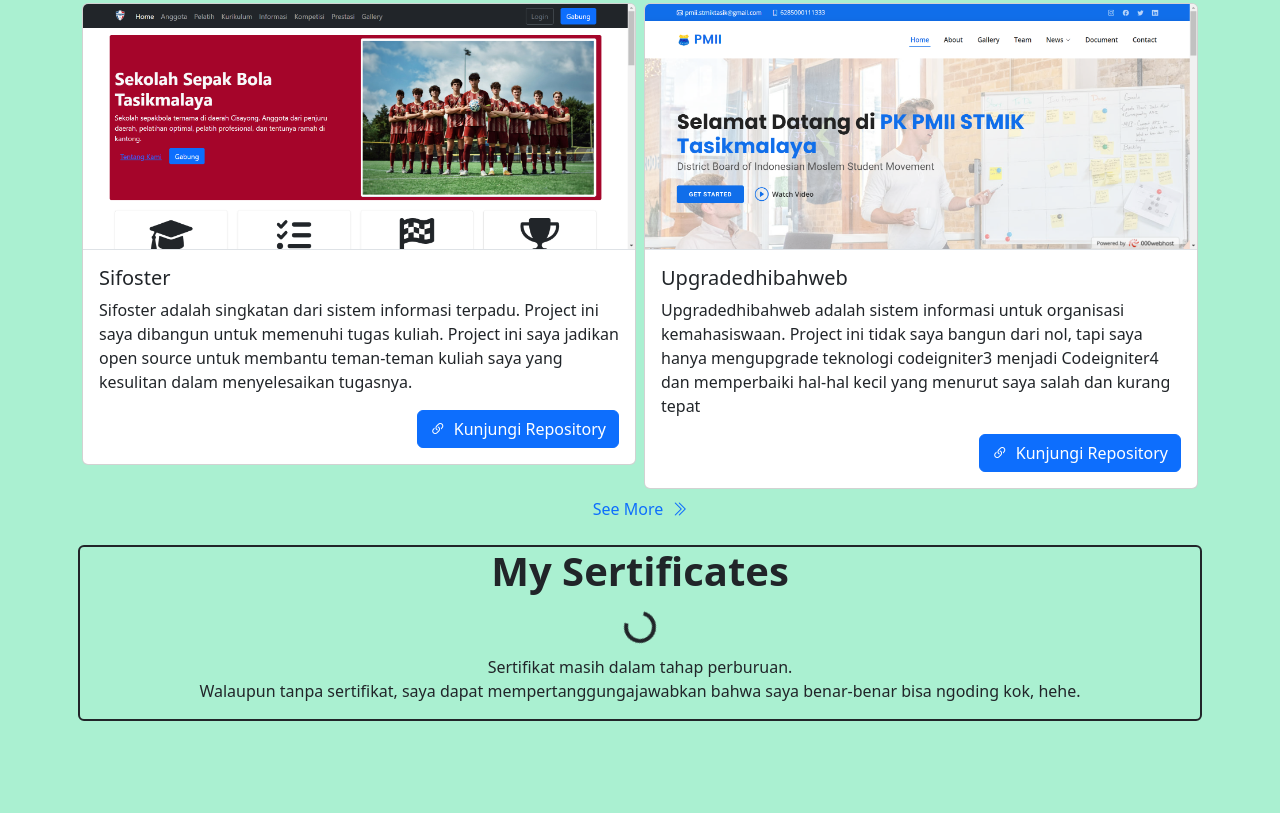
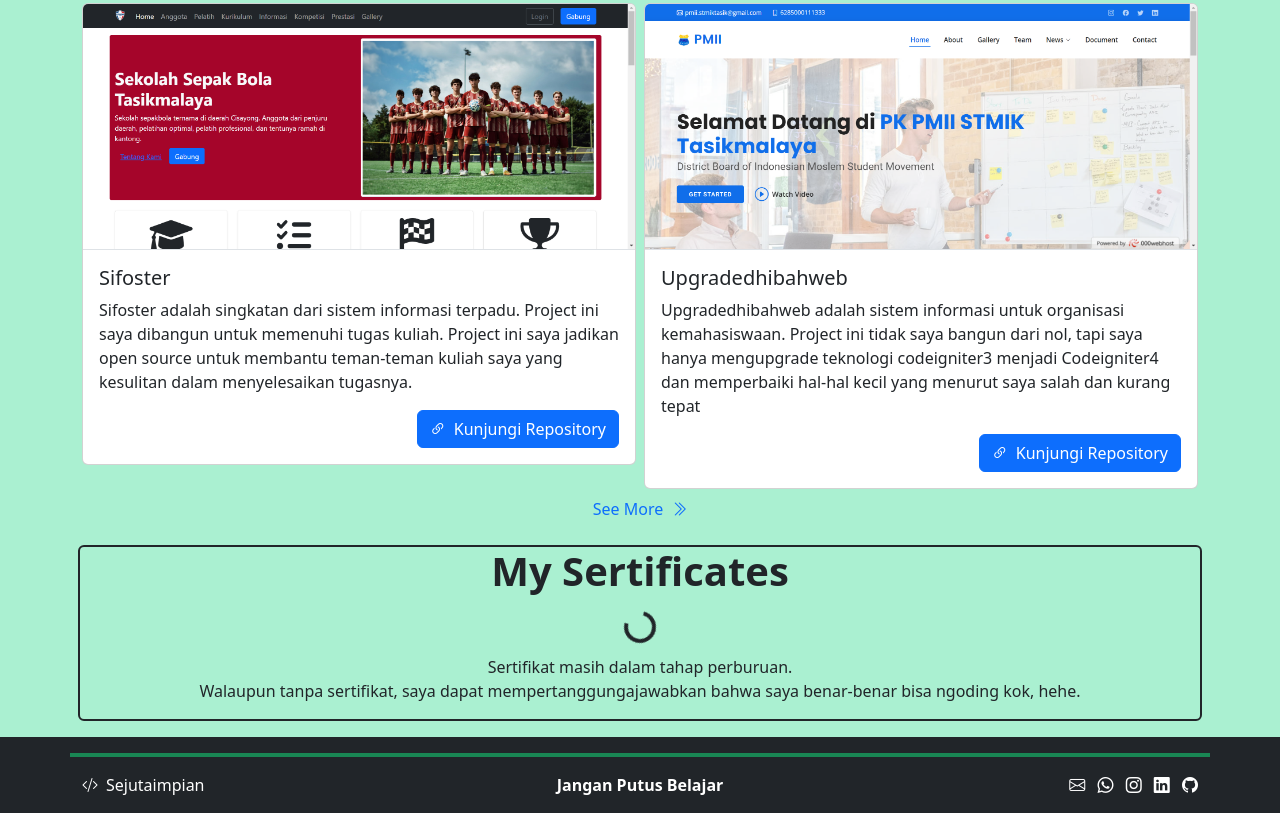
Before and after one commit to sejutaimpian/sejutaimpian.github.io, a plain HTML site: page index.html in a window 1280 px wide. Shown: the part 1845-2658 px from the top of the page. Before the commit the page ends 2582 px from the top, so only its background shows below. Drawn offline with Linux system fonts and the light colour scheme.

Commit message:
add: section footer

```diff
--- a/index.html
+++ b/index.html
@@ -250,6 +250,26 @@
             </div>
         </div>
     </div>
+    <footer class="container-fluid text-bg-dark">
+        <div class="container">
+            <div class="row py-3">
+                <hr class="border border-success opacity-100 border-2">
+                <div class="col-md-4">
+                    <i class="bi bi-code-slash pe-2"></i>Sejutaimpian
+                </div>
+                <div class="col-md-4 text-center my-3 my-md-0">
+                   <span class="fw-bold">Jangan Putus Belajar</span>
+                </div>
+                <div class="col-md-4 text-start text-md-end">
+                    <a href="mailto:derissulistina@gmail.com" class="text-white"><i class="bi bi-envelope ps-2"></i></a>
+                    <a href="https://wa.me/6281324462989" class="text-white"><i class="bi bi-whatsapp ps-2"></i></a>
+                    <a href="https://www.instagram.com/deris_sulistina" class="text-white"><i class="bi bi-instagram ps-2"></i></a>
+                    <a href="https://www.linkedin.com/in/eris-sulistina-422a66194" class="text-white"><i class="bi bi-linkedin ps-2"></i></a>
+                    <a href="https://github.com/sejutaimpian" class="text-white"><i class="bi bi-github ps-2"></i></a>
+                </div>
+            </div>
+        </div>
+    </footer>
     <script src="bootstrap-5.2.3-dist/js/bootstrap.bundle.min.js"></script>
 </body>
 </html>
```
